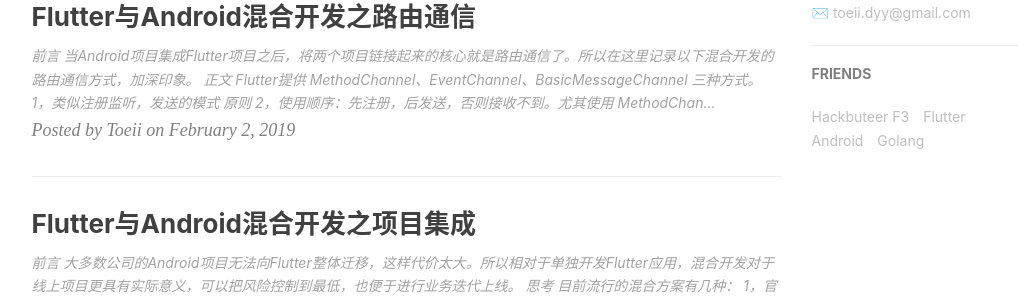
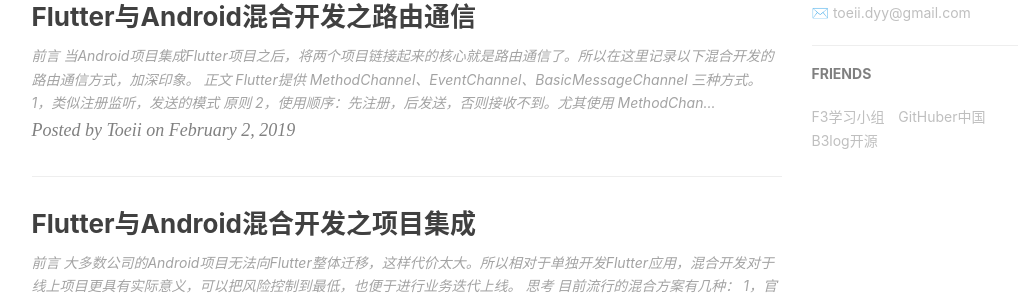
Before and after one commit to toeii/toeii.github.io, a Jekyll site: the page built from index.html, in a window 1280 px wide and 900 px high, scrolled down 791 px. Shown: the part 152-452 px from the top of the window, without its empty margins (136-1154 px from the left). Built offline with Jekyll 4.4.1, drawn with Linux system fonts in a browser that asks for light colours; nearby versions of some CDN libraries; the list of posts is cut into pages by our own code; comment, search, counter and statistics services are not loaded.

Commit message:
friends update

```diff
--- a/_config.yml
+++ b/_config.yml
@@ -92,18 +92,14 @@ service-worker: true
 # Friends
 friends: [
     {
-       title: "Hackbuteer F3",
+       title: "F3学习小组",
         href: "https://github.com/HackbuteerF3"
     },{
-        title: "Flutter",
-        href: "https://flutter.dev/"
+        title: "GitHuber中国",
+        href: "https://china-githuber.github.io/"
     },
     {
-        title: "Android",
-        href: "https://developer.android.google.cn/index.html"
-    },
-    {
-        title: "Golang",
-        href: "https://golang.google.cn/"
+        title: "B3log开源",
+        href: "https://github.com/b3log"
     },
 ]
```
